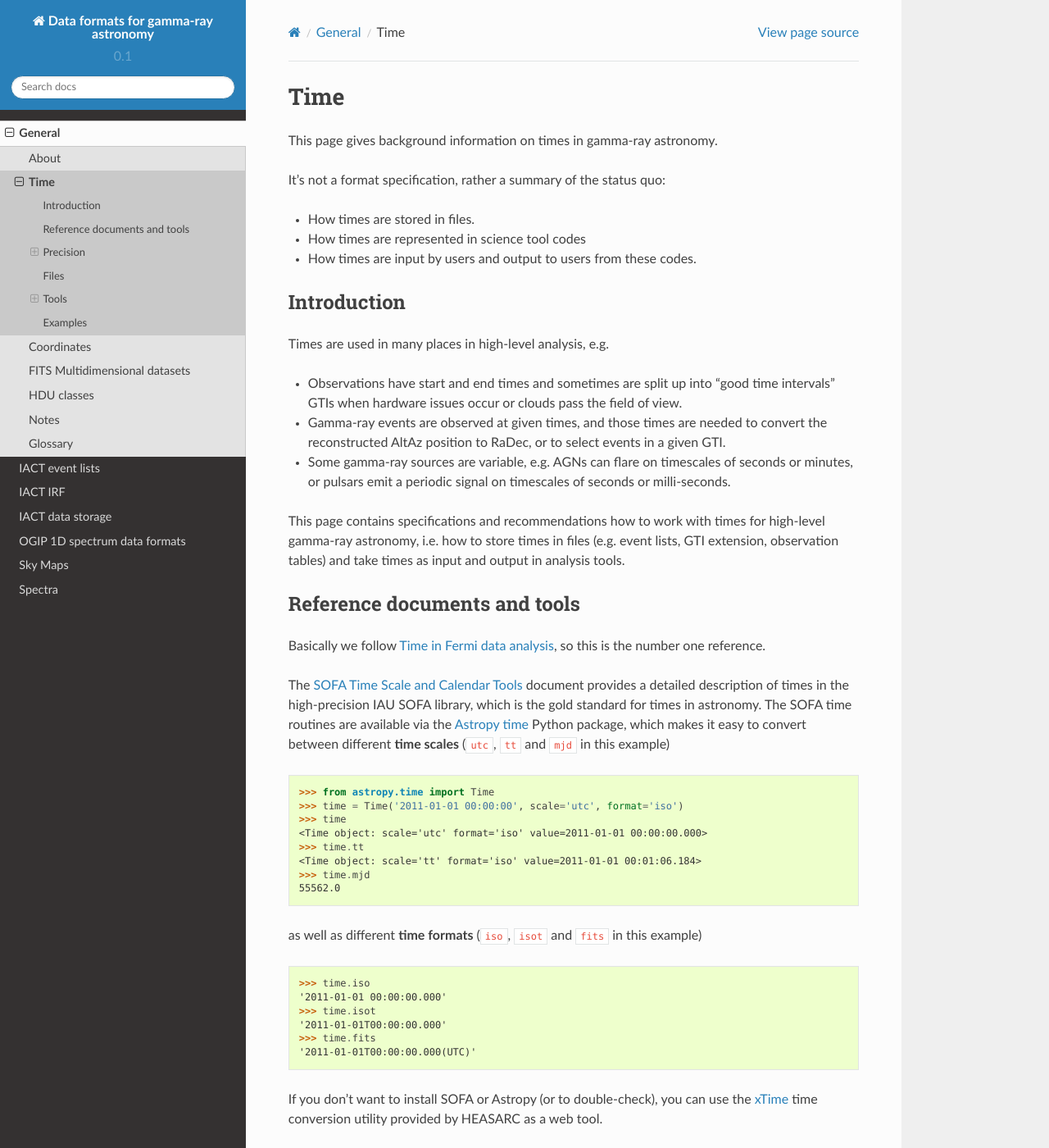
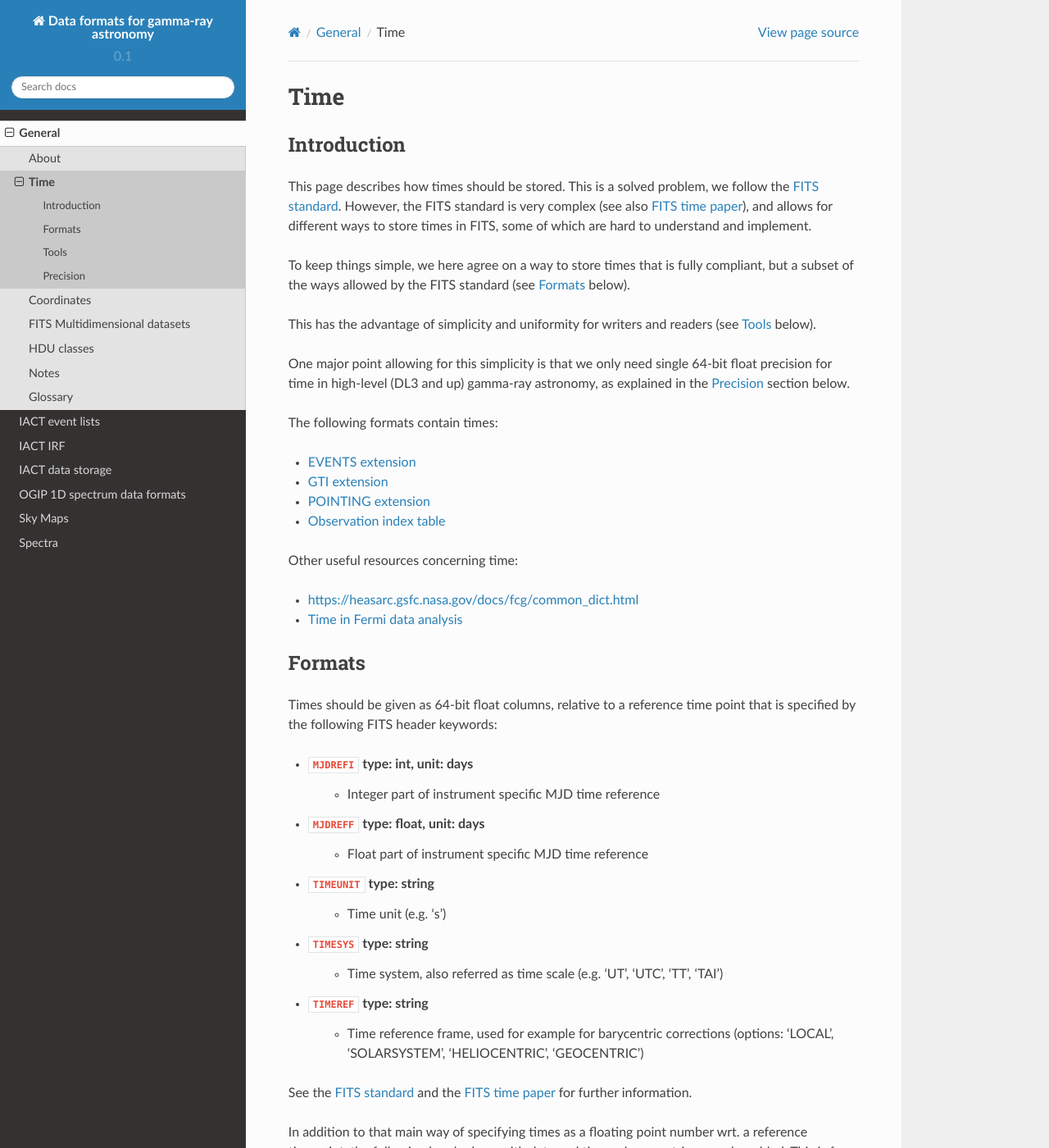
Before and after one commit to open-gamma-ray-astro/gamma-astro-data-formats, a Sphinx documentation site: the page built from source/general/time.rst, in a window 1280 px wide and 1400 px high. Shown: the whole window at 82% size. Built offline with Sphinx 7.4.7 and the Read the Docs theme 2.0.0, drawn with Linux system fonts in a browser that asks for light colours; some of the changed text lies outside the part shown.

Commit message:
Improve and de-duplicate time specifications

```diff
--- a/source/events/events.rst
+++ b/source/events/events.rst
@@ -16,14 +16,13 @@ The recommended extension name of the binary table is ``EVENTS``.
 Mandatory columns
 -----------------
 
+We follow the `OGIP event list`_ standard.
+
 * ``EVENT_ID`` tform: ``1K``
     * Event identification number at the DL3 level
       (lower data levels could be different, see note below).
 * ``TIME`` tform: ``1D``, unit: s
-    * Time stamp of event in instrument specific MJD time reference. See the
-      header keywords ``MJDREFI`` and ``MJDREFF`` for the zero point of
-      the reference time.
-      See also the `OGIP event list`_ standard.
+    * Event time (see :ref:`time`)
 * ``RA`` tform: ``1E``, unit: deg
     * Reconstructed event Right Ascension (see :ref:`coords-radec`).
       See also `HFWG Recommendation R3`_ for the OGIP standard.
@@ -32,7 +31,6 @@ Mandatory columns
       See also `HFWG Recommendation R3`_ for the OGIP standard.
 * ``ENERGY`` tform: ``1E``, unit: TeV
     * Reconstructed event energy.
-      See also the `OGIP event list`_ standard.
 
 
 Optional columns
@@ -99,6 +97,8 @@ Optional columns
 Mandatory header keywords
 -------------------------
 
+The standard FITS reference time header keywords should be used (see :ref:`time-formats`).
+
 * ``HDUCLASS`` type: string
     * Signal conformance with HEASARC/OGIP conventions (option: 'OGIP'). See :ref:`hduclass`.
 * ``HDUDOC`` type: string
@@ -136,29 +136,10 @@ Mandatory header keywords
       supported by ``TELESCOP``; string should be upper case)
 * ``OBS_ID`` type: int
     * Unique observation identifier (Run number)
-* ``DATE-OBS`` type: string
-    * Start date of observation in ISO standard date representation
-      "ccyy-mm-ddThh:mm:ss" (UTC)
-* ``DATE-END`` type: string
-    * End date of observation in ISO standard date representation
-      "ccyy-mm-ddThh:mm:ss" (UTC)
 * ``TSTART`` type: float, unit: s
-    * Start time of observation
-      (given in instrument specific time reference, see below)
+    * Start time of observation (relative to reference time, see :ref:`time`)
 * ``TSTOP`` type: float, unit: s
-    * End time of observation
-      (given in instrument specific time reference, see below)
-* ``MJDREFI`` type: int, unit: days
-    * Integer part of instrument specific MJD time reference
-* ``MJDREFF`` type: float, unit: days
-    * Float part of instrument specific MJD time reference
-* ``TIMEUNIT`` type: string
-    * Time unit (e.g. 's')
-* ``TIMESYS`` type: string
-    * Time system, also referred as time scale (e.g. 'UT', 'UTC', 'TT', 'TAI')
-* ``TIMEREF`` type: string
-    * Time reference frame, used for example for barycentric corrections
-      (options: 'LOCAL', 'SOLARSYSTEM', 'HELIOCENTRIC', 'GEOCENTRIC')
+    * End time of observation (relative to reference time, see :ref:`time`)
 * ``EQUINOX`` type: float
     * Equinox in years for the celestial coordinate system in which positions
       given in either the header or data are expressed (options: 2000.0).
--- a/source/events/gti.rst
+++ b/source/events/gti.rst
@@ -24,24 +24,12 @@ Mandatory columns
 -----------------
 
 * ``START`` tform: ``1D``, unit: s
-    * Start time of good time interval (given in instrument specific time
-      reference, see below)
+    * Start time of good time interval (see :ref:`time`)
 * ``STOP`` tform: ``1D``, unit: s
-    * End time of good time interval (given in instrument specific time
-      reference, see below)
+    * End time of good time interval (see :ref:`time`)
 
 
 Mandatory header keywords
 -------------------------
 
-* ``MJDREFI`` type: int, unit: days
-    * Integer part of instrument specific MJD time reference
-* ``MJDREFF`` type: float, unit: days
-    * Float part of instrument specific MJD time reference
-* ``TIMEUNIT`` type: string
-    * Time unit (e.g. 's')
-* ``TIMESYS`` type: string
-    * Time system, also referred as time scale (e.g. 'UT', 'UTC', 'TT', 'TAI')
-* ``TIMEREF`` type: string
-    * Time reference frame, used for example for barycentric corrections
-      (options: 'LOCAL', 'SOLARSYSTEM', 'HELIOCENTRIC', 'GEOCENTRIC')
+The standard FITS reference time header keywords should be used (see :ref:`time-formats`).
--- a/source/general/time.rst
+++ b/source/general/time.rst
@@ -5,46 +5,88 @@
 Time
 ====
 
-This page gives background information on times in gamma-ray astronomy.
-
-It's not a format specification, rather a summary of the status quo:
-
-* How times are stored in files.
-* How times are represented in science tool codes
-* How times are input by users and output to users from these codes.
-
-.. _time-introduction:
-
 Introduction
 ------------
 
-Times are used in many places in high-level analysis, e.g.
+This page describes how times should be stored.
+This is a solved problem, we follow the `FITS standard`_.
+However, the FITS standard is very complex (see also `FITS time paper`_),
+and allows for different ways to store times in FITS, some of which
+are hard to understand and implement.
 
-* Observations have start and end times and sometimes are split up into
-  "good time intervals" GTIs when hardware issues occur or clouds pass the field of view.
-* Gamma-ray events are observed at given times, and those times are needed
-  to convert the reconstructed AltAz position to RaDec, or to select events in
-  a given GTI.
-* Some gamma-ray sources are variable, e.g. AGNs can flare on timescales of seconds or minutes,
-  or pulsars emit a periodic signal on timescales of seconds or milli-seconds.
+To keep things simple, we here agree on a way to store times that
+is fully compliant, but a subset of the ways allowed by the FITS standard
+(see :ref:`time-formats` below).
 
-This page contains specifications and recommendations how to work with times
-for high-level gamma-ray astronomy, i.e. how to store times in files
-(e.g. event lists, GTI extension, observation tables) and
-take times as input and output in analysis tools.
+This has the advantage of simplicity and uniformity for writers and readers
+(see :ref:`time-tools` below).
 
-Reference documents and tools
------------------------------
+One major point allowing for this simplicity is that we only need single 64-bit float precision for time
+in high-level (DL3 and up) gamma-ray astronomy, as explained in the :ref:`time-precision` section below.
 
-Basically we follow `Time in Fermi data analysis`_, so this is the number one
-reference.
+The following formats contain times:
+
+* :ref:`iact-events`
+* :ref:`iact-gti`
+* :ref:`iact-pnt`
+* :ref:`obs-index`
+
+Other useful resources concerning time:
+
+* https://heasarc.gsfc.nasa.gov/docs/fcg/common_dict.html
+* `Time in Fermi data analysis`_
+
+.. _time-formats:
+
+Formats
+-------
+
+Times should be given as 64-bit float columns, relative to a reference time point
+that is specified by the following FITS header keywords:
+
+* ``MJDREFI`` type: int, unit: days
+    * Integer part of instrument specific MJD time reference
+* ``MJDREFF`` type: float, unit: days
+    * Float part of instrument specific MJD time reference
+* ``TIMEUNIT`` type: string
+    * Time unit (e.g. 's')
+* ``TIMESYS`` type: string
+    * Time system, also referred as time scale (e.g. 'UT', 'UTC', 'TT', 'TAI')
+* ``TIMEREF`` type: string
+    * Time reference frame, used for example for barycentric corrections
+      (options: 'LOCAL', 'SOLARSYSTEM', 'HELIOCENTRIC', 'GEOCENTRIC')
+
+See the `FITS standard`_ and the `FITS time paper`_ for further information.
+
+In addition to that main way of specifying times as a floating point number wrt. a reference timepoint,
+the following header keys with date and time values as strings can be added.
+This is for convenience and humans reading the information. Usually science tools will not access
+this redundant and optional information. The time system used should be the one given by ``TIMESYS``.
+
+* ``DATE-OBS`` type: string
+    * Observation start date (format: "yyyy-mm-dd")
+* ``TIME-OBS`` type: string
+    * Observation start time (format: "hh:mm:ss.sss...")
+* ``DATE-END`` type: string
+    * Observation end date (format: "yyyy-mm-dd")
+* ``TIME-END`` type: string
+    * Observation end time (format: "hh:mm:ss.sss...")
+
+Note that the FITS standard allows and it is quite common to instead put a
+``TIME-OBS`` key with value "yyyy-mm-ddThh:mm:ss.sss..." and to omit the ``DATE-OBS`` key
+(see `Dictionary of Commonly Used FITS Keywords`_). That is allowed as well.
+
+.. _time-tools:
+
+Tools
+-----
 
 The `SOFA Time Scale and Calendar Tools`_ document provides a detailed
 description of times in the high-precision IAU SOFA library, which is the
 gold standard for times in astronomy.
 The SOFA time routines are available via the  `Astropy time`_ Python package,
 which makes it easy to convert between different **time scales**
-(``utc``, ``tt`` and ``mjd`` in this example)
+(``utc``, ``tt`` and ``mjd`` in this example).
 
 .. code-block:: python
 
@@ -71,8 +113,9 @@ as well as different **time formats** (``iso``, ``isot`` and ``fits`` in this ex
 If you don't want to install SOFA or Astropy (or to double-check),
 you can use the `xTime`_ time conversion utility provided by HEASARC as a web tool.
 
-Finally, the "Representation of Time Coordinates in FITS" standard (`2015A%26A...574A..36R`_)
-explains in detail how times should be stored in FITS files.
+* Gammapy uses `Astropy time`_, with custom utility functions for FITS I/O
+  to write in the formats recommended here.
+* Gammalib has custom code to hande times that is described in `Times in Gammalib`_.
 
 .. _time-precision:
 
@@ -91,15 +134,13 @@ For high-level gamma-ray astronomy, the situation can be summarised like this
   which is sufficient for any high-level analysis (including milli-second pulsars).
 * **Do not use 32-bit floats for times.**
   If you do, times will be incorrect at the 1 to 100 second level.
+* **Double-float precision is not needed.**
 
 For data acquisition and low-level analysis (event triggering, traces, ...),
 IACTs require nanosecond precision or better. There, the simple advice to use
 64-bit floats representing seconds wrt. a single reference time doesn't work!
 One either needs to have several reference times (e.g. per-observation) or
 two integer or float values. This is not covered by this spec.
-
-Computation
-+++++++++++
 
 The time precision obtained with a single 32-bit or 64-bit float can be computed
 with this function:
@@ -132,89 +173,3 @@ with this function:
     Time range: 10 years, float precision: 32 bit => time precision: 256 seconds.
     >>> time_precision(10, 64)
     Time range: 10 years, float precision: 64 bit => time precision: 4.77e-07 seconds.
-
-.. _time-files:
-
-Files
------
-
-Here's a summary of how times are stored in files:
-
-* :ref:`iact-events`:
-
-  * Table column ``TIME``, ``float64``, MET
-  * Header keywords ``MJDREFI``, ``MJDREFF`` -- Reference time
-  * Header keywords ``TSTART``, ``TSTOP`` -- MET
-  * ``TSTART_STR``, ``TSTOP_STR`` -- UTC or TT str -> TIMESYS.
-  * ``TIMESYS``, ``TIMEREF`` -- need it?
-* :ref:`iact-gti`:
-
-  * Table columns: ``TSTART``, ``TSTOP``, MET
-  * Header keywords: ``MJDREFI``, ``MJDREFF`` -- Reference time
-
-* :ref:`obs-index`
-
-  * Column ``TSTART``, ``TSTOP``, ``TMID`` -- MET
-  * Column ``TSTART_STR``, ``TSTOP_STR``, ``TMID_STR`` -- UTC string
-  * Header keywords ``MJDREFI``, ``MJDREFF`` -- Reference time
-  * Header keywords ``TIMEUNIT``, ``TIMESYS``
-
-.. _time-tools:
-
-Tools
------
-
-Here's a summary of how gamma-ray science tool codes handle times.
-
-Fermi Science Tools
-+++++++++++++++++++
-
-The Fermi Science tools (e.g. `gtselect`_) support only Fermi-LAT MET for user
-input / output (and probably also just use MET internally).
-Some info on other time scales and formats is given on a docs
-page at `Time in Fermi data analysis`_, converting to MET is left up to the user.
-Note that no leap second table is in the code, i.e. MET -- UTC conversions are
-not supported (one can use Astropy for this though).
-
-* TODO: Is this correct? How does the software store times internally?
-
-TODO: We should also document what time scales and formats are supported by the
-Fermi-LAT data selection tool:
-
-* http://fermi.gsfc.nasa.gov/cgi-bin/ssc/LAT/LATDataQuery.cgi
-* http://fermi.gsfc.nasa.gov/ssc/LATDataQuery_help.html#observationDates
-* http://fermi.gsfc.nasa.gov/ssc/LATDataQuery_help.html#timeSystem
-
-This is the equivalent of our :ref:`obs-index` format and observation selection
-tools and unless there's a good reason not to we should just adopt whatever
-Fermi-LAT does here.
-
-Gammalib / ctools
-+++++++++++++++++
-
-The ctools (e.g. `ctselect`_) use MET for user input (the reference time is taken
-from the event list header). Internally a time is represented as a ``GTime`` object,
-which has a time scale (supports JD, MJD, TT, UTC, leap second table in the library code)
-and supports different formats (including parsing ISO and ISOT strings).
-Internally times are stored as 64-bit float METs wrt. a single reference time
-defined by Gammalib. See `Times in Gammalib`_.
-
-TODO: this means that TIME columns in event lists are
-converted to that reference time on file read or attribute access?
-
-Astropy / Gammapy
-+++++++++++++++++
-
-As already mentioned above, the `Astropy time`_ package contains the ``Time``
-class, which supports all common scales and formats.
-Internally times are stored as two 64-bit floats.
-
-TODO: describe how MET values from event list ``TIME`` columns are converted
-to that internal format on read / write in ``gammapy.time``.
-TODO: where do they store leap seconds / how are those updated?
-
-Examples
---------
-
-TODO: write a set of tests doing equivalent time computations using Gammalib and
-Astropy time (or possibly Gammapy wrappers where useful).
--- a/source/references.txt
+++ b/source/references.txt
@@ -24,8 +24,10 @@
 .. _Readthedocs: https://readthedocs.org
 .. _Sphinx RTD theme FAQ entry: http://docs.readthedocs.io/en/latest/faq.html#i-want-to-use-the-read-the-docs-theme-locally
 .. _WCSLIB: http://www.atnf.csiro.au/people/mcalabre/WCS/
+.. _FITS standard: http://adsabs.harvard.edu/abs/2010A%26A...524A..42P
 .. _FITS WCS: http://fits.gsfc.nasa.gov/fits_wcs.html
-.. _FITS standard: http://adsabs.harvard.edu/abs/2010A%26A...524A..42P
+.. _FITS time paper: http://adsabs.harvard.edu/abs/2015A%26A...574A..36R
+.. _Dictionary of Commonly Used FITS Keywords: https://heasarc.gsfc.nasa.gov/docs/fcg/common_dict.html
 .. _equatorial coordinate system: https://en.wikipedia.org/wiki/Equatorial_coordinate_system
 .. _Wikipedia - ICRS: https://en.wikipedia.org/wiki/International_Celestial_Reference_System
 .. _Galactic coordinate system: https://en.wikipedia.org/wiki/Galactic_coordinate_system
```
Also changed, not shown: source/data_storage/obs_index/index.rst (+11 -18 lines), source/events/pointing.rst (+3 -12 lines).
